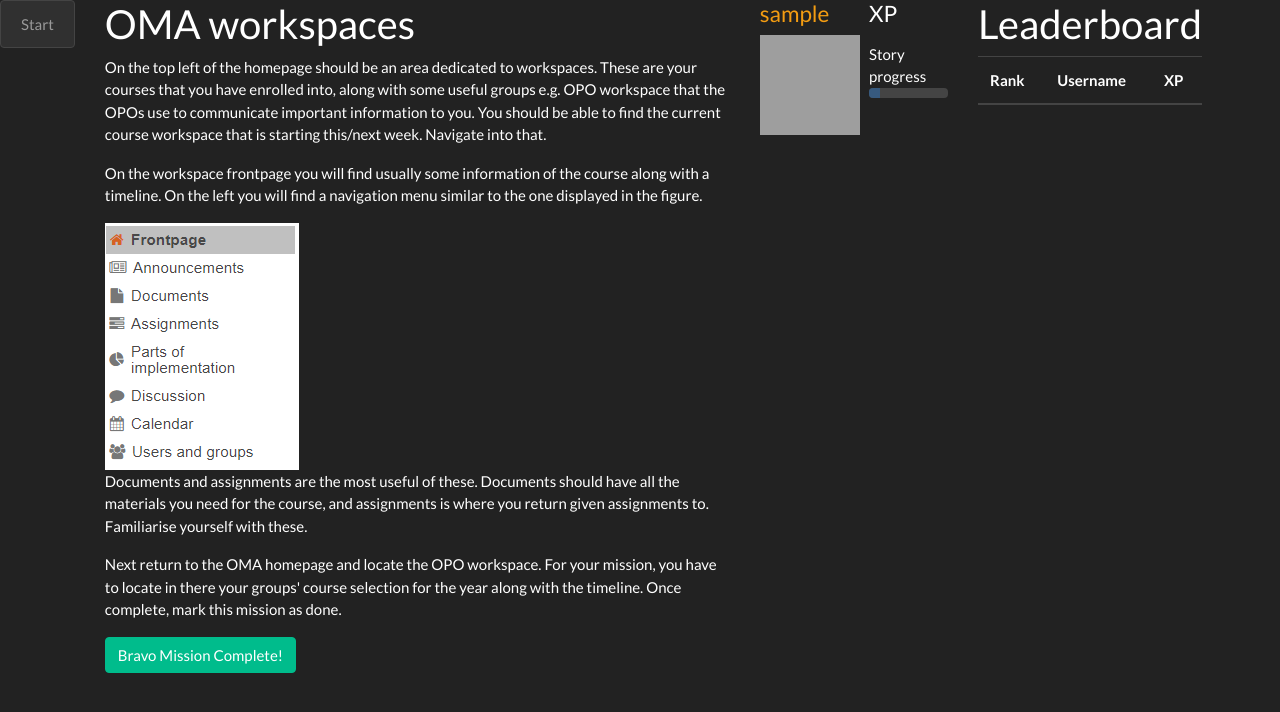
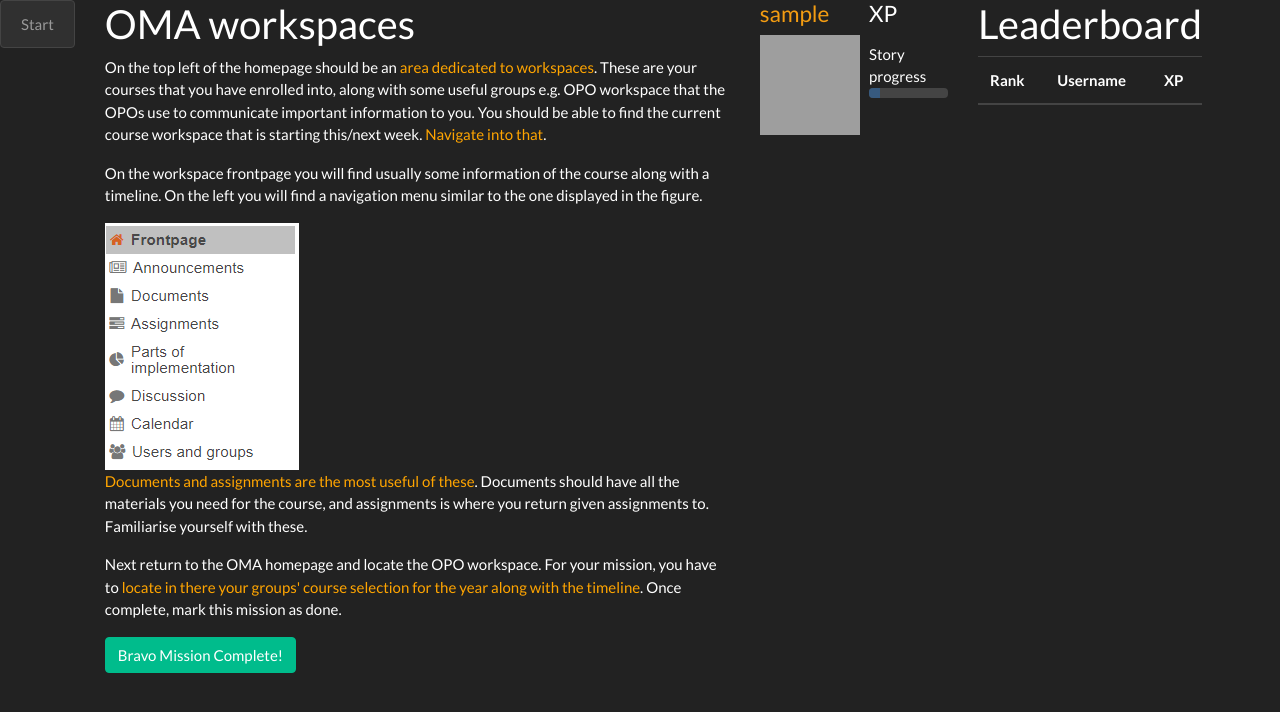
Before and after one commit to nicolaskyejo/project-fuksit, a Flask app: template application/templates/mission_2.html in a window 1280 px wide. Shown: the part 71-783 px from the top of the page. Run offline with Flask 2, Linux system fonts and the light colour scheme; the template is opened without the code that fills it: most values are stand-ins (such as "Sample title", 1, 10 or a date in 2020); lists and menus that the app fills with data are empty; some libraries are stand-ins or nearby versions; grey boxes are pictures that could not be loaded.

Commit message:
mission content updated
text coloring

```diff
--- a/application/templates/mission_1.html
+++ b/application/templates/mission_1.html
@@ -42,14 +42,14 @@
 
 
     <h2>Downloading Tuudo </h2>
-    <p>Start by downloading the Tuudo-application to your phone: <a href="https://www.tuudo.fi/">Tuudo</a>.
+    <p><span style="color:orange">Start by downloading the Tuudo-application</span> to your phone: <a href="https://www.tuudo.fi/">Tuudo</a>.
         From here you can access your student card, with which you are eligible for KELA-meal subsidy and public transport discounts.
         Furthermore, you can find your schedule, student meal menus, study credits and lots more useful information.
         Use some time to familiarise yourself with the application.</p>
 
         <h2>Navigation to Oma </h2>
         <p>Next head on into OMA at: <a href="https://oma.metropolia.fi">OMA</a> and use your Metropolia account to sign in.
-            OMA is the hub for everything important so make sure to save it into your bookmarks.
+            <span style="color:orange">OMA is the hub for everything important</span> so make sure to save it into your bookmarks.
             Once you have managed to log in, you can mark this part as complete. </p>
 
         <button type="button" class="btn btn-success" id="points_button">Alpha Mission Complete!</button><br>
--- a/application/templates/mission_2.html
+++ b/application/templates/mission_2.html
@@ -63,18 +63,18 @@
     <div class="col-lg-6">
 
 <h2>OMA workspaces</h2>
-<p>On the top left of the homepage should be an area dedicated to workspaces.
+<p>On the top left of the homepage should be an <span style="color:orange">area dedicated to workspaces</span>.
     These are your courses that you have enrolled into, along with some useful groups e.g.
     OPO workspace that the OPOs use to communicate important information to you.
-    You should be able to find the current course workspace that is starting this/next week. Navigate into that. </p>
+    You should be able to find the current course workspace that is starting this/next week. <span style="color:orange">Navigate into that</span>. </p>
 <p>On the workspace frontpage you will find usually some information of the course along with a timeline.
     On the left you will find a navigation menu similar to the one displayed in the figure.</p>
 <img src="{{ url_for('static', filename='img/workspace1.png') }}" ><br>
-<p>Documents and assignments are the most useful of these.
+<p><span style="color:orange">Documents and assignments are the most useful of these</span>.
     Documents should have all the materials you need for the course, and assignments is where you return given assignments to.
     Familiarise yourself with these. </p>
 <P>Next return to the OMA homepage and locate the OPO workspace.
-    For your mission, you have to locate in there your groups' course selection for the year along with the timeline.
+    For your mission, you have to <span style="color:orange">locate in there your groups' course selection for the year along with the timeline</span>.
     Once complete, mark this mission as done. </P>
 
         <button type="button" class="btn btn-success" id="points_button">Bravo Mission Complete!</button><br>
--- a/application/templates/mission_3.html
+++ b/application/templates/mission_3.html
@@ -40,11 +40,11 @@
 
 <h2>Resources on OMA</h2>
         <img src="{{ url_for('static', filename='img/omafront1.png') }}" style="width: 99%;" ><br><br>
-<p>There are a lot of useful resources under OMA’s navigation bar.
+<p>There are <span style="color:orange">a lot of useful resources under OMA’s navigation bar</span>.
     Materials contain information about studies, student services, important dates and a lot more.
     Tools contain cloud services, MOT dictionaries, Turnitin and useful links, along with a list of other useful tools.</p>
-<p>For your mission, go through all the drop-down menus and find out the place where you can confirm your autumn/spring
-    attendance.
+<p>For your mission, <span style="color:orange">go through all the drop-down menus and find out the place where you can confirm your autumn/spring
+    attendance</span>.
     Once done, mark yourself as complete.</p>
 
         <button type="button" class="btn btn-success" id="points_button">Charlie Mission Complete!</button><br>
--- a/application/templates/mission_4.html
+++ b/application/templates/mission_4.html
@@ -40,7 +40,7 @@
 
 <h2>Student desktop on OMA</h2>
 <img src="{{ url_for('static', filename='img/student1.gif') }}" ><br><br>
-<p>Here you can find your student information and on a quick glance check your student number or see how many credits you’ve accumulated.
+<p>Here you can find your <span style="color:orange">student information</span> and on a quick glance check your student number or see how many credits you’ve accumulated.
     On top of that you can see a semester-based timeline of your credits.
     You can also give feedback for courses or pay your student union membership fee here.</p>
 <img src="{{ url_for('static', filename='img/metka1.png') }}" ><br><br>
@@ -52,7 +52,7 @@
     It will also count your average grade.
     Furthermore, here is where you will do your course enrolments.
     </p><p>Your OPO (student advisor) will give you further instruction on those sometime in November or May.
-    For your mission, find the enrolment-page and search for a course that is available for enrolment.
+    For your mission, <span style="color:orange">find the enrolment-page and search for a course that is available for enrolment</span>.
     <span style="color:red">Do not enroll!</span> But instead mark this part complete. </p>
 
         <button type="button" class="btn btn-success" id="points_button">Delta Mission Complete!</button><br>
--- a/application/templates/mission_5.html
+++ b/application/templates/mission_5.html
@@ -40,8 +40,8 @@
 
 <h2>Activate Metropolia's Google and Office accounts</h2>
 <p>Navigate yourself to: <a href=" https://tietohallinto.metropolia.fi/display/itservices/Cloud+services">Cloud services</a>.
-    Here you need to accept the terms of use for both your Google and Microsoft office accounts.
-    These go through things that you are not allowed to do with your account and it’s really important that you actually go through them.
+    Here you need to <span style="color:orange">accept the terms of use for both your Google and Microsoft office accounts</span>.
+    These go through things that you are not allowed to do with your account and <span style="color:red">it is really important that you actually go through them</span>.
     Once you have read through the terms and accepted them, you will have to wait for two hours or more for your accounts to be activated.
     Instead of waiting for that, mark yourself complete. </p>
 <br>
--- a/application/templates/mission_6.html
+++ b/application/templates/mission_6.html
@@ -41,7 +41,7 @@
 <h2>Outlook Signature</h2>
 <p>You can always contact your teachers and other school personnel through email, but it is important that they know exactly who is trying to contact them.
     That is why your next mission is to do something about that.
-    Navigate to your school outlook from the OMA navigation bar or by going to <a href="https://https://mail.metropolia.fi/">mail.metropolia.fi</a></p>
+    <span style="color:orange">Navigate to your school outlook</span> from the OMA navigation bar or by going to <a href="https://https://mail.metropolia.fi/">mail.metropolia.fi</a></p>
         <p>From there follow the path: <span style="color:orange">Options -> Layout -> Email Signature </span></p>
 <p> </p>
 <p>Check both of the boxes and fill the box with your information following this format: </p>
--- a/application/templates/mission_7.html
+++ b/application/templates/mission_7.html
@@ -40,11 +40,11 @@
 
 <h2>Student’s Survival Guide</h2>
 <p>The guide mentioned here is something that you should bookmark immediately.
-    It contains the most important links that you are going to need and has guides for printing services, healthcare, library services and much more.
+    <span style="color:orange">It contains the most important links that you are going to need</span> and has guides for printing services, healthcare, library services and much more.
     Once your Google and Microsoft accounts have been activated, you can download Office for your computer along with a plethora of other useful
     and awesome software available from <a href="mcp.metropolia.fi">mcp.metropolia.fi</a></p>
 <p>For your last mission, go through the <a href="https://wiki.metropolia.fi/display/itservices/Student%27s+Survival+Guide+-+E-Services+in+Metropolia">Survival Guide</a>
-    and bookmark it for later usage. Once done, mark the last mission as complete </p>
+    and <span style="color:orange">bookmark it for later usage</span>. Once done, mark the last mission as complete </p>
 
         <button type="button" class="btn btn-success" id="points_button">Golf Mission Complete!</button><br>
     </div>
--- a/application/templates/story.html
+++ b/application/templates/story.html
@@ -94,14 +94,14 @@
                 <img id="robohash" src="https://robohash.org/{{username}}.png" style="display:none;"> <br>
 
 
-                    <p>Welcome Tursas. Now that you have gotten your new identity as a student of information and communications technology, it is time to learn a few things.</p>
+                    <p>Welcome <span style="color:limegreen">Tursas</span>. Now that you have gotten your new identity as a student of information and communications technology, it is time to learn a few things.</p>
                     <p>We know that the first few days can be a bit overwhelming.
                         Never worry, things will get clearer with time.
-                        For now, you are to set out on a set of missions to get to know your way around the Metropolia platforms.
+                        For now, you are to set out on a set of missions to <span style="color:orange">get to know your way around the Metropolia platforms</span>.
                         We will keep score on how you’re getting along and you can compare yourself to your classmates on the leaderboard.</p>
                     <p>Make sure to complete each mission with some thought and feel free to revisit any of them later for a recap.
                         Once you are done, there is a side mission about your knowledge of Metropolia as a whole.
-                        Feel free to contact your tutors if you have any questions! Once you are ready and briefed, get going! 👏👏👏 </p>
+                        <span style="color:orange">Feel free to contact your tutors if you have any questions</span>! Once you are ready and briefed, get going! 👏👏👏 </p>
                 <button type="button" class="btn btn-success" id="points_button">Briefing Complete</button><br>
         </div>
          <div class="col-sm-2">
```
